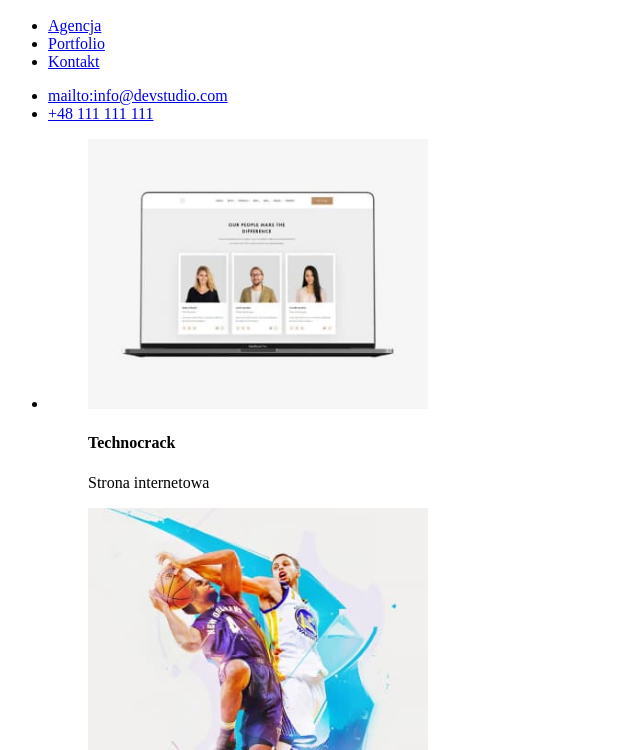
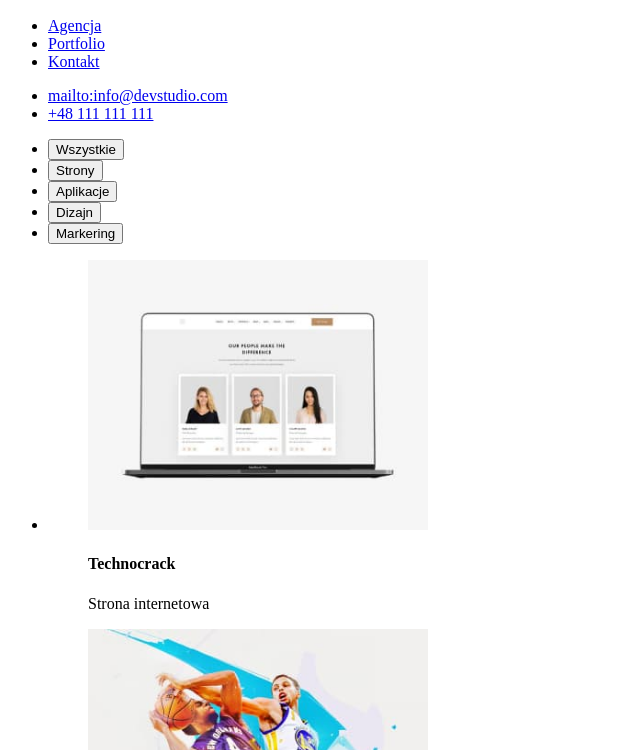
Before and after one commit to vigab/goit-markup-hw-02, a plain HTML site: page portfolio.html in a window 1280 px wide. Shown: the part 50-800 px from the top of the page, without its empty margins (0-640 px from the left). Drawn offline with Linux system fonts and the light colour scheme.

Commit message:
portfolio page done

```diff
--- a/portfolio.html
+++ b/portfolio.html
@@ -4,6 +4,7 @@
     <meta charset="utf-8" />
     <meta http-equiv="x-ua-compatible" content="ie=edge" />
     <meta name="viewport" content="width=device-width, initial-scale=1.0" />
+    <link rel="stylesheet" href="./css/styles.css" />
     <title>WebStudio</title>
   </head>
   <body>
@@ -32,7 +33,13 @@
       </ul>
     </header>
     <section>
-
+        <ul>
+            <li><button type="button">Wszystkie</button></li>
+            <li><button type="button">Strony</button></li>
+            <li><button type="button">Aplikacje</button></li>
+            <li><button type="button">Dizajn</button></li>
+            <li><button type="button">Markering</button></li>
+        </ul>
         <ul>
           <li>
             <figure>
```
Also changed, not shown: index.html (+1 -0 lines).
